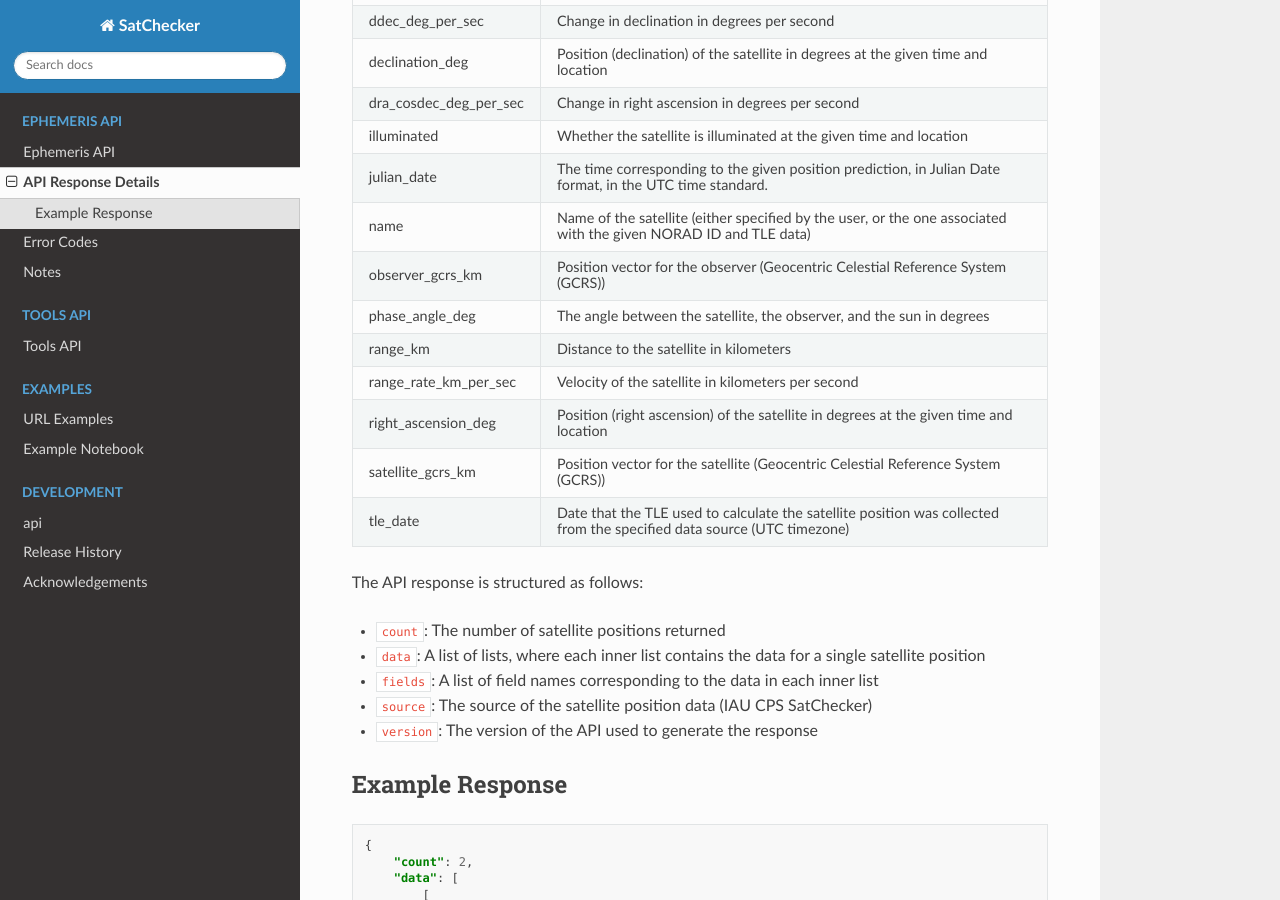
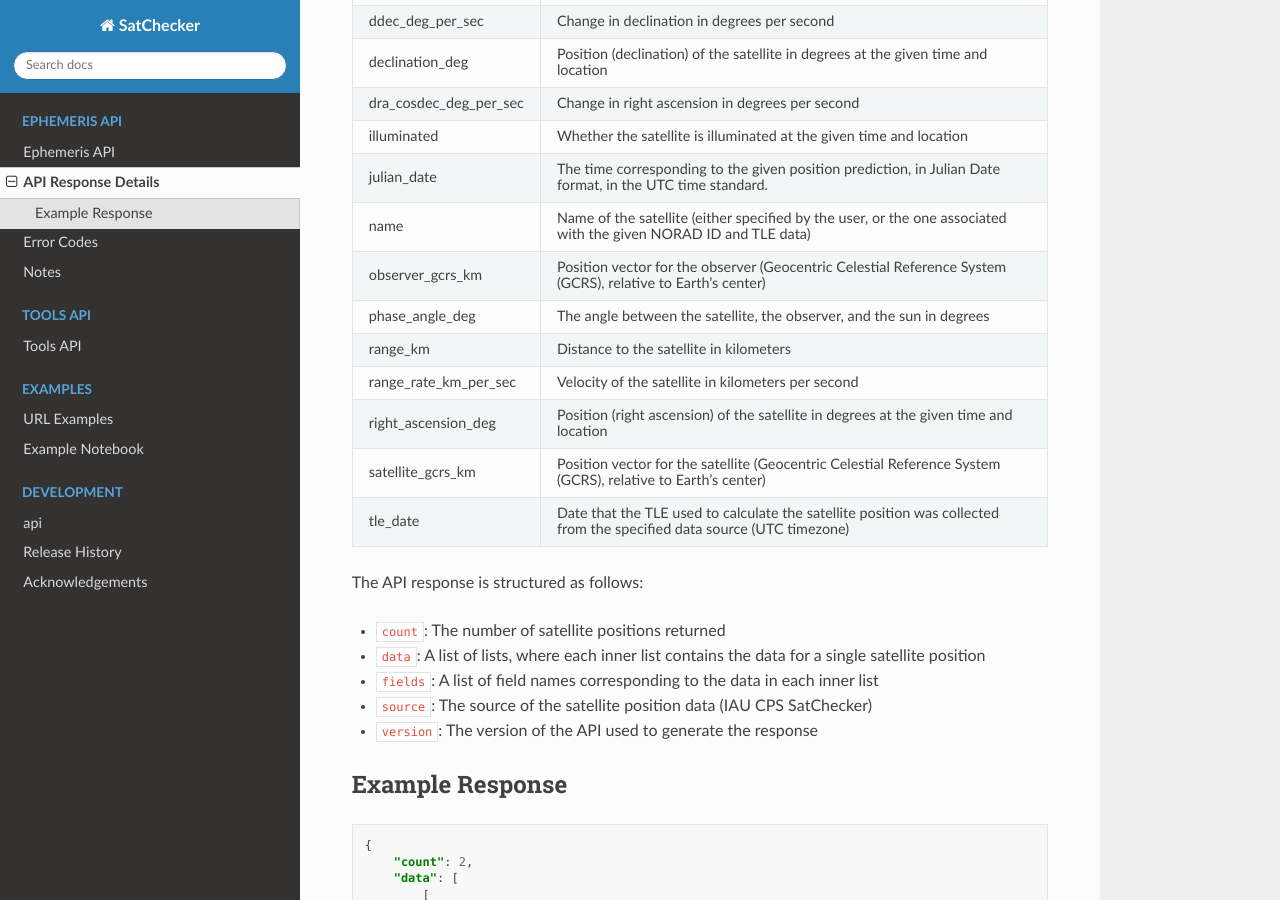
Before and after one commit to iausathub/satchecker, a Sphinx documentation site: the page built from docs/source/api_response.rst, in a window 1280 px wide and 900 px high, scrolled down 384 px. Built offline with Sphinx 7.4.7 and the Read the Docs theme 2.0.0, drawn with Linux system fonts in a browser that asks for light colours.

Commit message:
Add clarification for GCRS positions

```diff
--- a/docs/source/api_response.rst
+++ b/docs/source/api_response.rst
@@ -29,7 +29,7 @@ The API response is a JSON object with the following fields:
    * - name
      - Name of the satellite (either specified by the user, or the one associated with the given NORAD ID and TLE data)
    * - observer_gcrs_km
-     - Position vector for the observer (Geocentric Celestial Reference System (GCRS))
+     - Position vector for the observer (Geocentric Celestial Reference System (GCRS), relative to Earth's center)
    * - phase_angle_deg
      - The angle between the satellite, the observer, and the sun in degrees
    * - range_km
@@ -39,7 +39,7 @@ The API response is a JSON object with the following fields:
    * - right_ascension_deg
      - Position (right ascension) of the satellite in degrees at the given time and location
    * - satellite_gcrs_km
-     - Position vector for the satellite (Geocentric Celestial Reference System (GCRS))
+     - Position vector for the satellite (Geocentric Celestial Reference System (GCRS), relative to Earth's center)
    * - tle_date
      - Date that the TLE used to calculate the satellite position was collected from the specified data source (UTC timezone)
 
```
